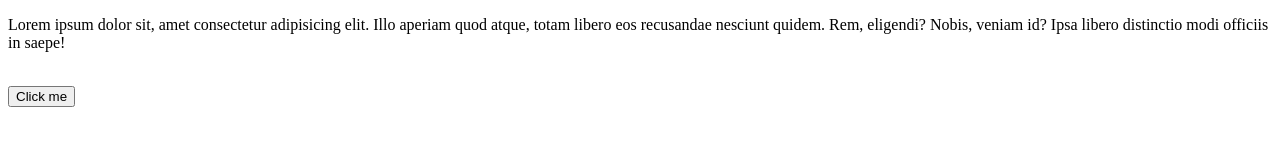
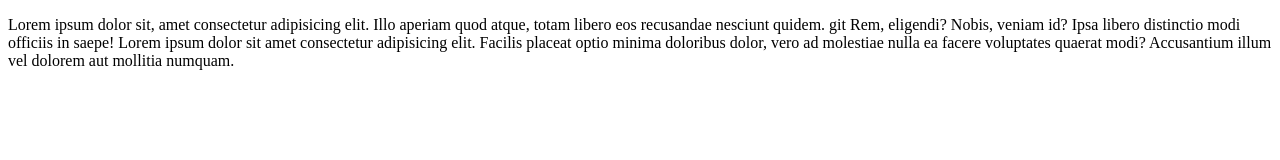
Before and after one commit to 7859897243/LocalRepo, a plain HTML site: page index.html in a window 1280 px wide. Drawn offline with Linux system fonts and the light colour scheme.

```diff
--- a/index.html
+++ b/index.html
@@ -6,8 +6,7 @@
     <title>Document</title>
 </head>
 <body>
-    <p>Lorem ipsum dolor sit, amet consectetur adipisicing elit. Illo aperiam quod atque, totam libero eos recusandae nesciunt quidem. Rem, eligendi? Nobis, veniam id? Ipsa libero distinctio modi officiis in saepe!</p>
+    <p>Lorem ipsum dolor sit, amet consectetur adipisicing elit. Illo aperiam quod atque, totam libero eos recusandae nesciunt quidem. git Rem, eligendi? Nobis, veniam id? Ipsa libero distinctio modi officiis in saepe! Lorem ipsum dolor sit amet consectetur adipisicing elit. Facilis placeat optio minima doloribus dolor, vero ad molestiae nulla ea facere voluptates quaerat modi? Accusantium illum vel dolorem aut mollitia numquam.</p>
     <br>
-    <button>Click me</button>
 </body>
 </html>
```
